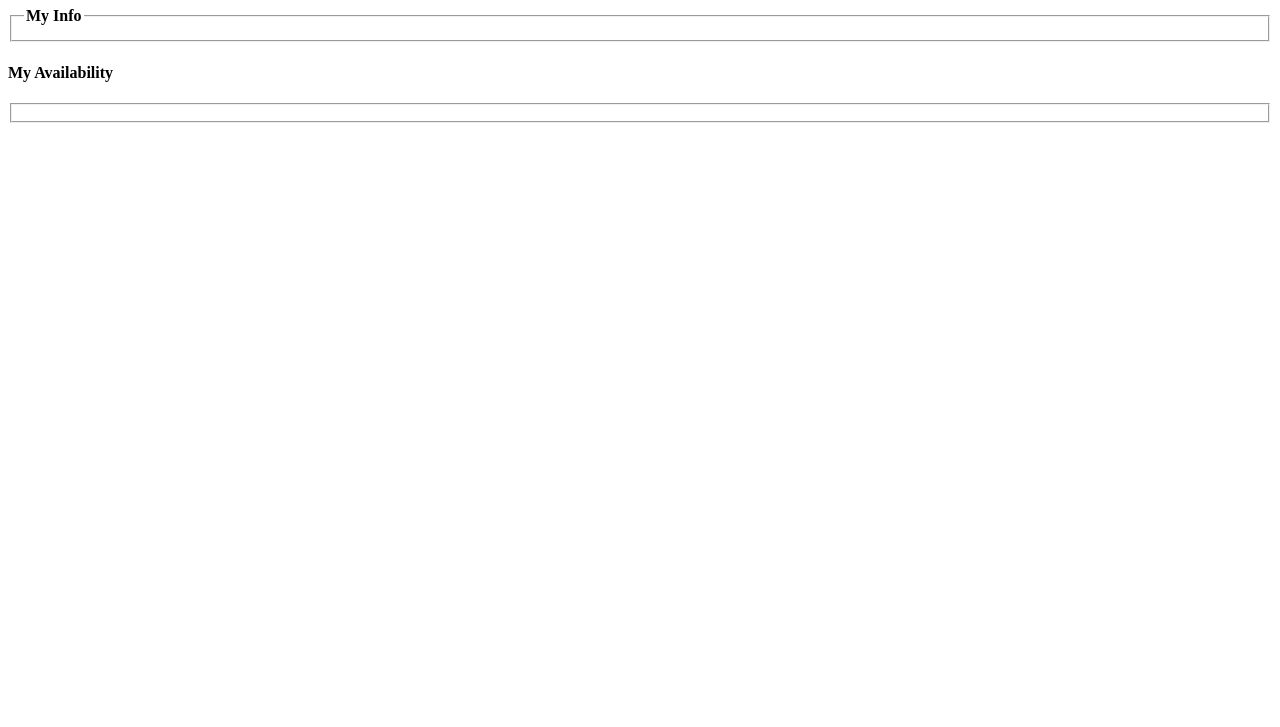
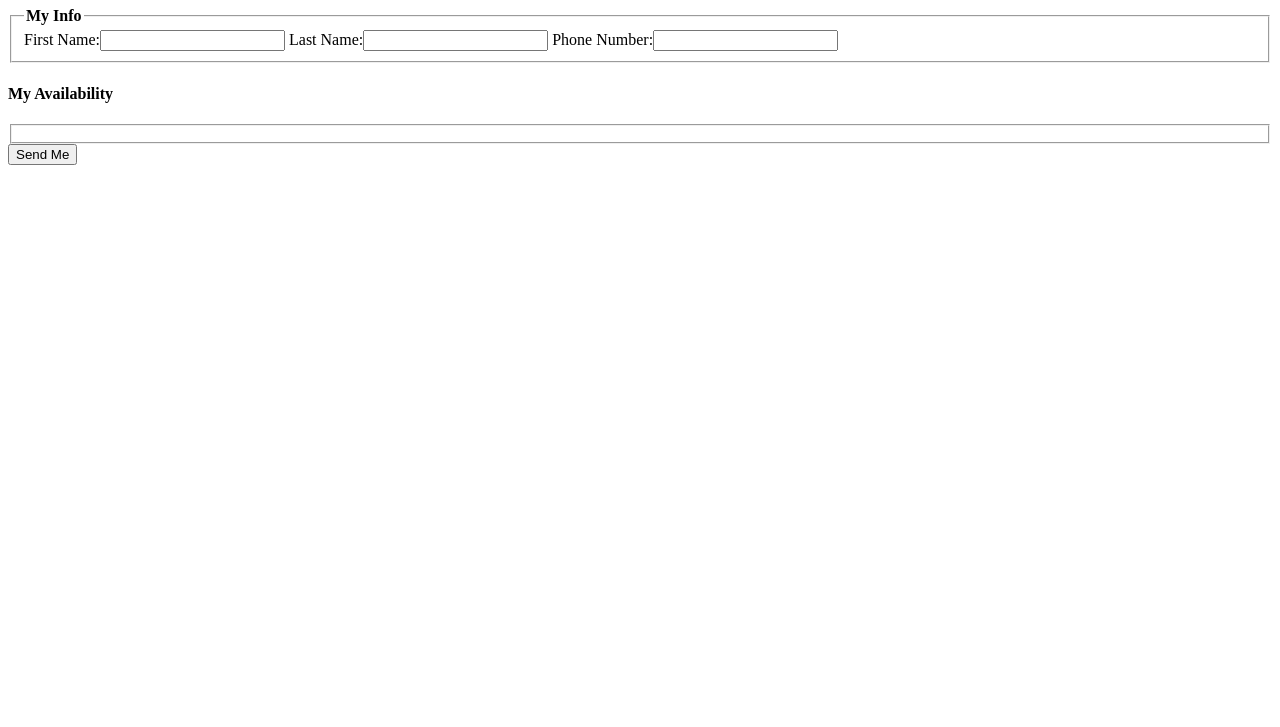
Before and after one commit to wgaylord/itmd-361-spring2020-Lab4, a plain HTML site: page index.html in a window 1280 px wide. Shown: the part 73-800 px from the top of the page. Drawn offline with Linux system fonts and the light colour scheme.

Commit message:
Add fields and the submit button.

```diff
--- a/index.html
+++ b/index.html
@@ -9,10 +9,14 @@
     <form action="http://bloomingdale.sat.iit.edu/kriedan/lab3formscript.php" method="post">
       <fieldset>
         <legend><strong>My Info</strong></legend>
+        <label>First Name:<input type="text" name="first_name_field"></label>
+        <label>Last Name:<input type="text" name="last_name_field"></label>
+        <label>Phone Number:<input type="text" name="phone_field"></label>
       </fieldset>
       <h4>My Availability</h4>
       <fieldset>
       </fieldset>
+      <input type="submit" value="Send Me">
     </form>
   </body>
 </html>
```
